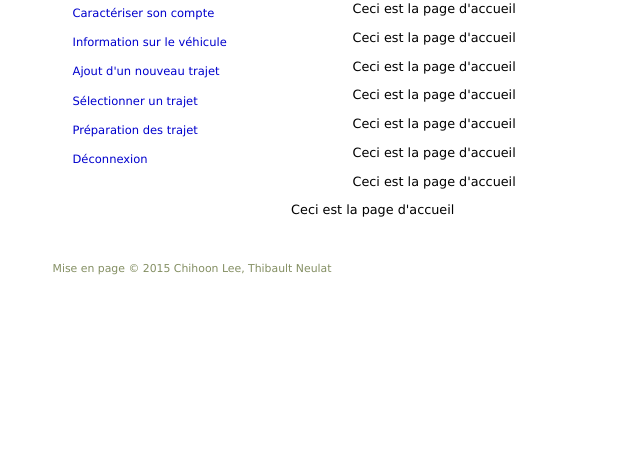
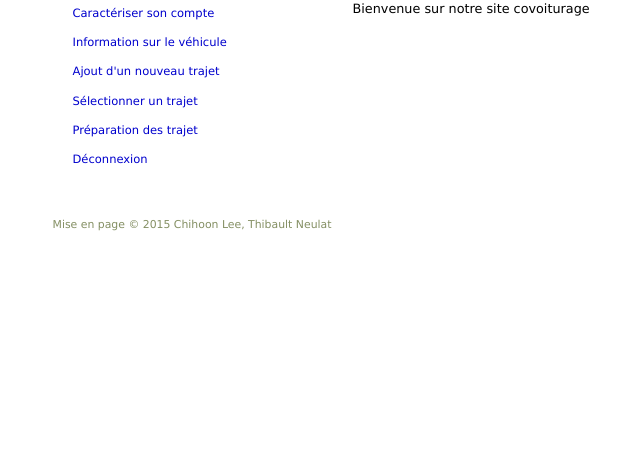
Before and after one commit to sky7740811/Kaizer_TibTak, a PHP site: page /accueil.php in a window 1280 px wide. Shown: the part 288-748 px from the top of the page, without its empty margins (16-656 px from the left). Run offline with PHP 8.4, Linux system fonts and the light colour scheme; the visitor is signed in with stand-in values (Sample User, id 1); data comes from the database, SQL or seed files in the repository; data that the repository does not hold is empty.

Commit message:
Quelques modifs des messages

```diff
--- a/projet/AjoutTrajet.php
+++ b/projet/AjoutTrajet.php
@@ -23,7 +23,7 @@ $tab = mysqli_fetch_array($resultat);
 
 
 if (empty($tab)) { //utilisateur a jamais enregistrer son vehicule
-    js("alert('Veuillez d abord enregistrer votre vehicule')");
+    js("alert('Veuillez d abord enregistrer votre v\éhicule')");
     js("document.location.href = 'infovehicule.php'");
 } else {
 
@@ -137,7 +137,7 @@ if (empty($tab)) { //utilisateur a jamais enregistrer son vehicule
                 if (!$result_insert)
                     echo (mysqli_error($db));
                 else {
-                    js("alert('Insert successful')");
+                    js("alert('Trajet ajout\é')");
                     js("document.location.href = 'accueil.php'");
                 }
             }
--- a/projet/SelectTrajet2.php
+++ b/projet/SelectTrajet2.php
@@ -31,7 +31,7 @@ $resultat1 = mysqli_query($db, $select1);
 $tab1 = mysqli_fetch_array($resultat1);
 
 if ($tab1[0] == $login) {
-    js("alert('Vous ne pouvez pas choisir le trajet effectu\é vous-même')");
+    js("alert('Vous ne pouvez pas choisir le trajet ajout\é vous-m\ême')");
     js("document.location.href = 'SelectTrajet.php'");
 } else {
     //Recuperer toutes les info sur le trajet choisi
--- a/projet/SelectTrajet3.php
+++ b/projet/SelectTrajet3.php
@@ -88,7 +88,7 @@ if (isset($_POST['submit'])) {
                                       "
         ;
         $resultat1 = mysqli_query($db, $update);
-        js("alert('Reservation Effectuee')");
+        js("alert('R\éservation Effectu\ée')");
         js("document.location.href = 'accueil.php'");
     }
 }
--- a/projet/accueil.php
+++ b/projet/accueil.php
@@ -5,13 +5,6 @@ include('fonctions.php');
 $login = customHeader('Accueil');
 include('connect.php');
 ?>
-<p>Ceci est la page d'accueil</p>
-<p>Ceci est la page d'accueil</p>
-<p>Ceci est la page d'accueil</p>
-<p>Ceci est la page d'accueil</p>
-<p>Ceci est la page d'accueil</p>
-<p>Ceci est la page d'accueil</p>
-<p>Ceci est la page d'accueil</p>
-<p>Ceci est la page d'accueil</p>
+<p>Bienvenue sur notre site covoiturage</p>
 
 <?php customFooter() ?>
--- a/projet/creer_compte.php
+++ b/projet/creer_compte.php
@@ -148,7 +148,7 @@ include('fonctions.php')
 
                 if ($resultat_insert) {
                     setcookie('error_msg', "");
-                    js("alert('Compte créé.')");
+                    js("alert('Votre compte a \ét\é cr\éé.')");
                     js("document.location.href = 'Login.php'");
                 } else
                     echo (mysqli_error($db));
--- a/projet/infovehicule.php
+++ b/projet/infovehicule.php
@@ -104,7 +104,7 @@ if (isset($_POST['submit']) && $_POST['submit'] == 'Valider') {
             ;
             $resultat_insert = mysqli_query($db, $insert);
             if ($resultat_insert) {
-                js("alert('Insert successful')");
+                js("alert('V\éhicule ajout\é')");
                 js("document.location.href = 'accueil.php'");
             } else
                 echo (mysqli_error($db));
@@ -123,7 +123,7 @@ if (isset($_POST['submit']) && $_POST['submit'] == 'Valider') {
             ;
             $resultat_update = mysqli_query($db, $update);
             if ($resultat_update) {
-                js("alert('Update successful')");
+                js("alert('V\éhicule enregistr\é')");
                 js("document.location.href = 'accueil.php'");
             } else
                 echo (mysqli_error($db));
```
